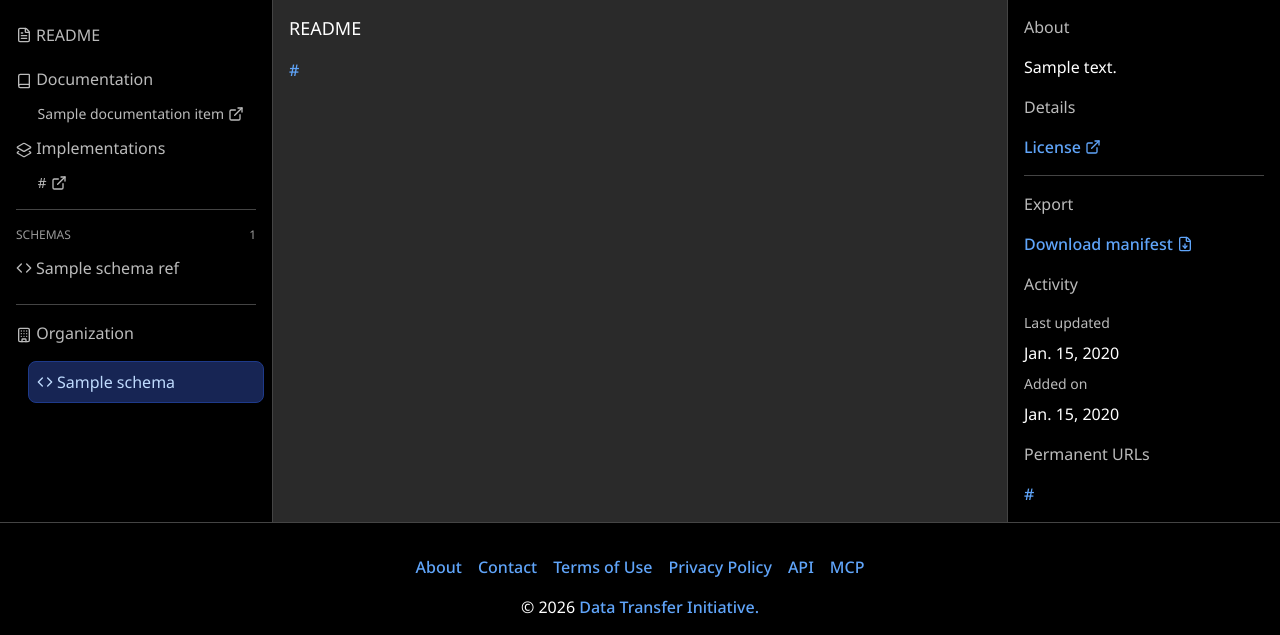
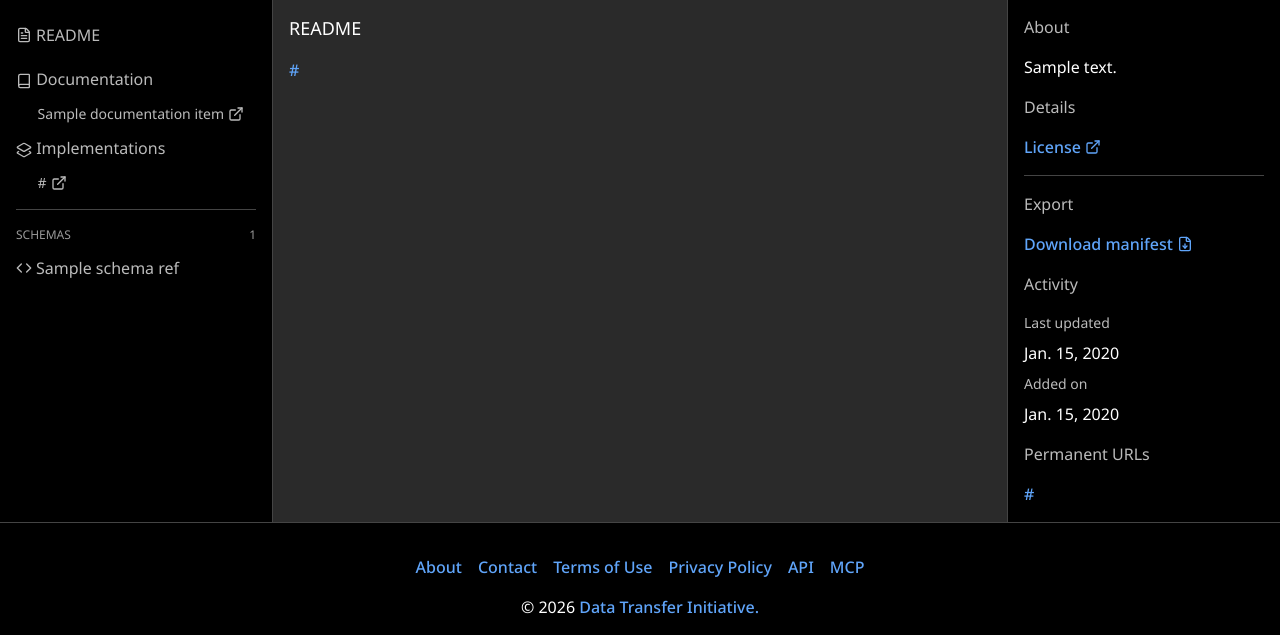
Before and after one commit to dtinit/schemaindex, a Django app: template core/templates/core/schemas/detail.html in a window 1280 px wide. Shown: the part 175-810 px from the top of the page. Run offline with Django 5.2, Linux system fonts and the light colour scheme; the template is opened without the code that fills it: most values are stand-ins (such as "Sample title", 1, 10 or a date in 2020); parts of the project's set-up code (start-up, migrations or seed data) failed here and were passed over; some libraries are stand-ins or nearby versions.

Commit message:
Remove organization links from schema sidebar (#399)

```diff
--- a/core/static/css/site.css
+++ b/core/static/css/site.css
@@ -975,36 +975,6 @@ a.badge--w3c {
   text-decoration: underline;
 }
 
-.schema-layout
-  .schema-layout__nav
-  .nav-group.nav-group--organization-schemas
-  li {
-  padding-left: 1.25rem;
-}
-
-.schema-layout
-  .schema-layout__nav
-  .nav-group.nav-group--organization-schemas
-  li
-  a {
-  border: 1px solid transparent;
-}
-
-.schema-layout
-  .schema-layout__nav
-  .nav-group.nav-group--organization-schemas
-  li
-  a:hover,
-.schema-layout
-  .schema-layout__nav
-  .nav-group.nav-group--organization-schemas
-  li
-  a.is-active {
-  background: #172554;
-  color: #bfdbfe;
-  border-color: #1e3a8a;
-}
-
 .schema-layout .schema-layout__nav .nav-group-label {
   color: #999;
   font-size: 12px;
--- a/core/templates/core/schemas/layout.html
+++ b/core/templates/core/schemas/layout.html
@@ -112,27 +112,6 @@
           </li>
         {% endfor %}
       </ul>
-      {% if schema.organization %}
-      <hr />
-      <div>
-        <i data-lucide="building" class="icon--sm"></i>
-        Organization
-      </div>
-      <ul class="nav-group nav-group--organization-schemas">
-        {% for org_schema in schema.organization.public_schemas|dictsort:"name" %}
-        <li>
-          <a href="{% url 'schema_detail' schema_id=org_schema.id %}"
-             {% if org_schema.id == schema.id %}
-             class="is-active"
-             {% endif %}
-             >
-            <i data-lucide="code" class="icon--sm"></i>
-            {{ org_schema.name }}
-          </a>
-        </li>
-        {% endfor %}
-      </ul>
-      {% endif %}
     </nav>
     <main class="schema-layout__content">
       {% block schema_content %}
```
